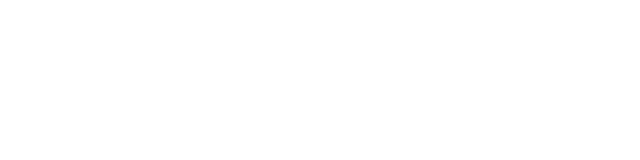
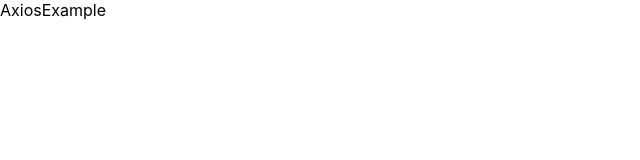
Before and after one commit to skymill2000/20230710insure, a React (Create React App) app in the folder insure/: page /axios in a window 1280 px wide. Before the commit this address had no page. Shown: the top 160 px of the page, without its empty margins (0-640 px from the left). Built offline with nearby package versions, Linux system fonts and the light colour scheme.

Commit message:
Lecture(React): Axios 라이브러리 및 샘플 페이지 추가  npm install axios

```diff
--- a/insure/package.json
+++ b/insure/package.json
@@ -8,6 +8,7 @@
     "@testing-library/jest-dom": "^5.16.5",
     "@testing-library/react": "^13.4.0",
     "@testing-library/user-event": "^13.5.0",
+    "axios": "^1.4.0",
     "react": "^18.2.0",
     "react-dom": "^18.2.0",
     "react-qrcode-reader": "^2.0.2",
--- a/insure/src/App.js
+++ b/insure/src/App.js
@@ -1,11 +1,15 @@
 import { BrowserRouter, Routes, Route } from "react-router-dom";
 import ListExample from "./components/ListExample";
+import QRcode from "./components/QRcode";
+import AxiosExample from "./components/AxiosExample";
 
 function App() {
   return (
     <BrowserRouter>
       <Routes>
         <Route path="/" element={<ListExample />}></Route>
+        <Route path="/qr" element={<QRcode />}></Route>
+        <Route path="/axios" element={<AxiosExample />}></Route>
       </Routes>
     </BrowserRouter>
   );
--- /dev/null
+++ b/insure/src/components/AxiosExample.js
@@ -0,0 +1,7 @@
+import React from "react";
+
+const AxiosExample = () => {
+  return <div>AxiosExample</div>;
+};
+
+export default AxiosExample;
```
Also changed, not shown: 1 other file (tests, documents, lock files or other folders).
